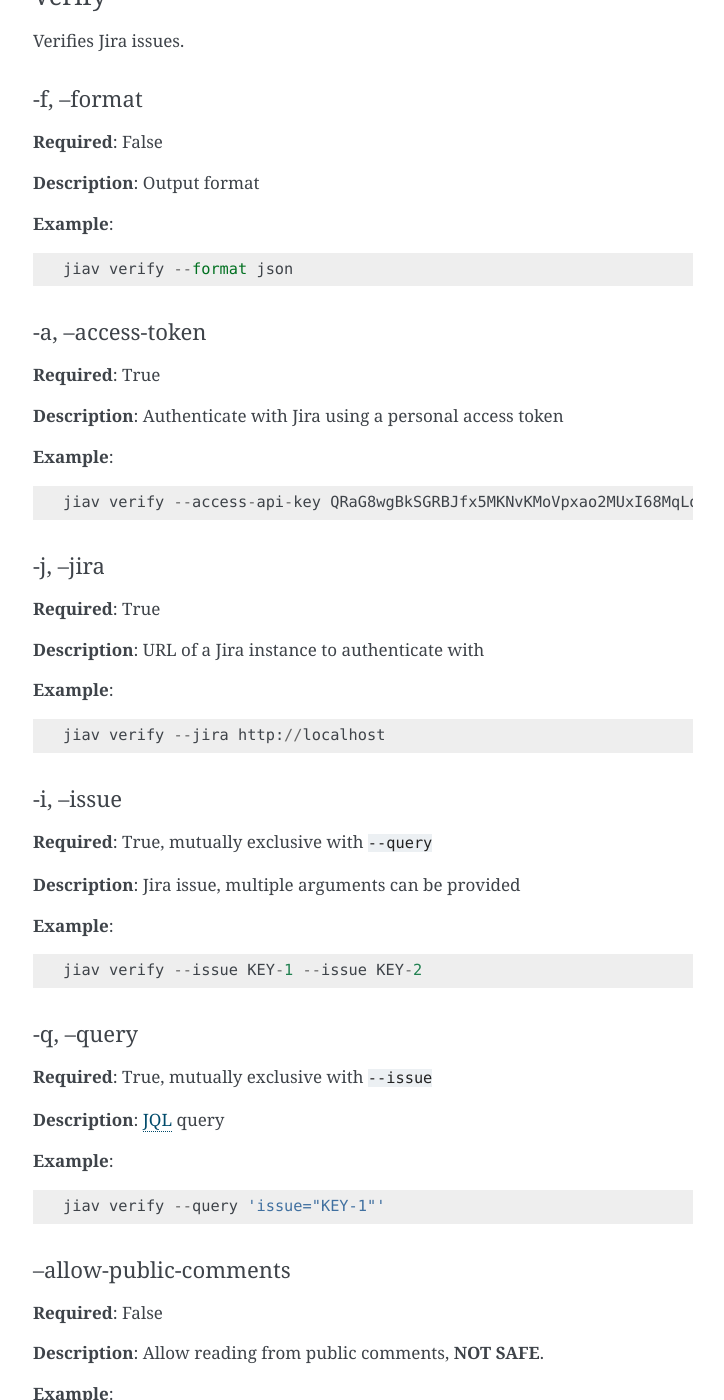
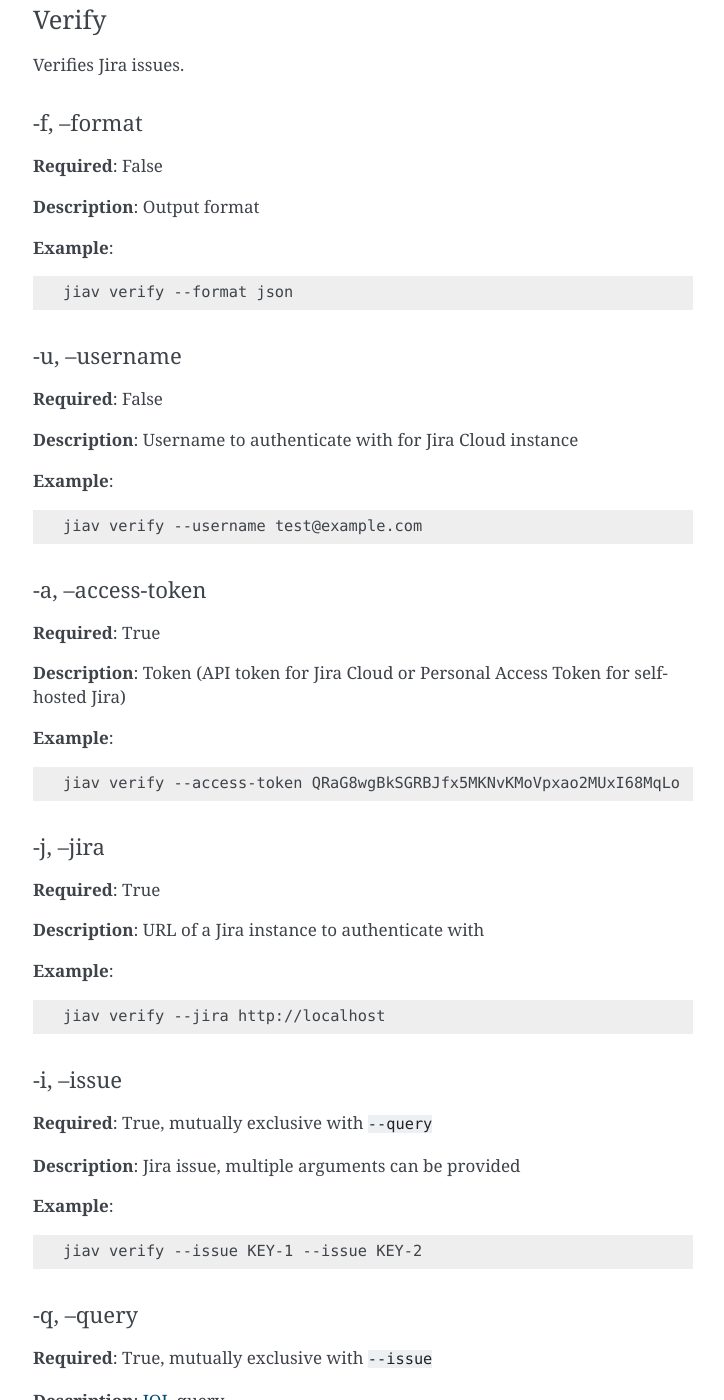
Before and after one commit to vkhitrin/jiav, a Sphinx documentation site: the page built from docs/source/user_guide.rst, in a window 1280 px wide and 1400 px high, scrolled down 1044 px. Shown: the whole window, without its empty margins (387-1111 px from the left). Built offline with Sphinx 7.4.7, drawn with Linux system fonts in a browser that asks for light colours; some of the changed text lies outside the part shown.

Commit message:
feature(jira): Add Support For Jira Cloud (#10)
Adds support for running auto verification on Jira Cloud instances.

Update comment format to be more visually appealing.

Update documentation.

Resolves #1.

```diff
--- a/docs/source/conf.py
+++ b/docs/source/conf.py
@@ -41,7 +41,7 @@
 
 # General information about the project.
 project = "jiav"
-copyright = "2023, vkhitrin"
+copyright = "2024, vkhitrin"
 author = "Vadim Khitrin"
 
 # The version info for the project you're documenting, acts as replacement for
--- a/docs/source/developing_backends.rst
+++ b/docs/source/developing_backends.rst
@@ -164,8 +164,8 @@
       jiav list-backends
       {'example': <class 'jiav.api.backends.example.ExampleBackend'>
 
-#. Create a test manifest `/tmp/example_manifest.yaml`, and verify that
-   it is valid
+#. Create a test manifest ``/tmp/example_manifest.yaml``, and verify
+   that it is valid
 
    .. code:: shell
 
@@ -180,6 +180,7 @@
               - test
             rc: 0
       EOF
+      jiav validate-manifest --from-file="/tmp/example_manifest.yaml"
 
    **View full** :download:`jiav/api/backends/example_manifest.yaml
    <_static/example_manifest.yaml>`.
--- a/docs/source/index.rst
+++ b/docs/source/index.rst
@@ -1,11 +1,6 @@
 ############
  About jiav
 ############
-
-.. warning::
-
-   Currently, ``jiav`` is only supported on self-hosted (server,
-   datacenter) editions of Jira.
 
 ``jiav`` is a `Python <https://www.python.org>`_ based auto verification
 tool for `Jira <https://www.atlassian.com/software/jira>`_.
--- a/docs/source/jiav_manifest.rst
+++ b/docs/source/jiav_manifest.rst
@@ -12,6 +12,7 @@
 .. code::
 
    jiav:
+     verified_status: "Done"
      verification_steps:
        <verification_steps>
 
--- a/docs/source/user_guide.rst
+++ b/docs/source/user_guide.rst
@@ -6,9 +6,12 @@
  Jira
 ******
 
-To leverage ``jiav``, a user must have generated a Jira `personal access
+To use ``jiav``, a user must have generated a Jira `personal access
 token
-<https://confluence.atlassian.com/enterprise/using-personal-access-tokens-1026032365.html>`_.
+<https://confluence.atlassian.com/enterprise/using-personal-access-tokens-1026032365.html>`_
+when using a self-hosted instance or an `API token
+<https://support.atlassian.com/atlassian-account/docs/manage-api-tokens-for-your-atlassian-account/>`_
+when using a Jira cloud instance.
 
 Every Jira instance is unique and may contain various attributes, the
 user must be familiar with their Jira instance.
@@ -37,7 +40,7 @@
 
 **Example**:
 
-.. code::
+.. code:: bash
 
    jiav --version
 
@@ -50,7 +53,7 @@
 
 **Example**:
 
-.. code::
+.. code:: bash
 
    jiav --debug
 
@@ -68,22 +71,36 @@
 
 **Example**:
 
-.. code::
+.. code:: bash
 
    jiav verify --format json
+
+-u, --username
+--------------
+
+**Required**: False
+
+**Description**: Username to authenticate with for Jira Cloud instance
+
+**Example**:
+
+.. code:: bash
+
+   jiav verify --username test@example.com
 
 -a, --access-token
 ------------------
 
 **Required**: True
 
-**Description**: Authenticate with Jira using a personal access token
+**Description**: Token (API token for Jira Cloud or Personal Access
+Token for self-hosted Jira)
 
 **Example**:
 
-.. code::
+.. code:: bash
 
-   jiav verify --access-api-key QRaG8wgBkSGRBJfx5MKNvKMoVpxao2MUxI68MqLo
+   jiav verify --access-token QRaG8wgBkSGRBJfx5MKNvKMoVpxao2MUxI68MqLo
 
 -j, --jira
 ----------
@@ -94,7 +111,7 @@
 
 **Example**:
 
-.. code::
+.. code:: bash
 
    jiav verify --jira http://localhost
 
@@ -107,7 +124,7 @@
 
 **Example**:
 
-.. code::
+.. code:: bash
 
    jiav verify --issue KEY-1 --issue KEY-2
 
@@ -122,7 +139,7 @@
 
 **Example**:
 
-.. code::
+.. code:: bash
 
    jiav verify --query 'issue="KEY-1"'
 
@@ -135,7 +152,7 @@
 
 **Example**:
 
-.. code::
+.. code:: bash
 
    jiav verify --allow-public-comments
 
@@ -149,7 +166,7 @@
 
 **Example**:
 
-.. code::
+.. code:: bash
 
    jiav verify --allow-public-comments
 
@@ -162,7 +179,7 @@
 
 **Example**:
 
-.. code::
+.. code:: bash
 
    jiav verify --dry-run
 
@@ -173,7 +190,7 @@
 
 **Example**:
 
-.. code::
+.. code:: bash
 
    jiav list-backends
 
@@ -191,6 +208,6 @@
 
 **Example**:
 
-.. code::
+.. code:: bash
 
    jiav --debug validate-manifest --from-file='/path/to/file'
--- a/pyproject.toml
+++ b/pyproject.toml
@@ -1,6 +1,6 @@
 [tool.poetry]
 name = "jiav"
-version = "0.1.1"
+version = "0.2.1"
 description = "Jira Issues Auto Verification"
 authors = ["Vadim Khitrin <me@vkhitrin.com>"]
 license = "BSD-3-Clause"
```
Also changed, not shown: README.md (+0 -3 lines), 6 other files.
